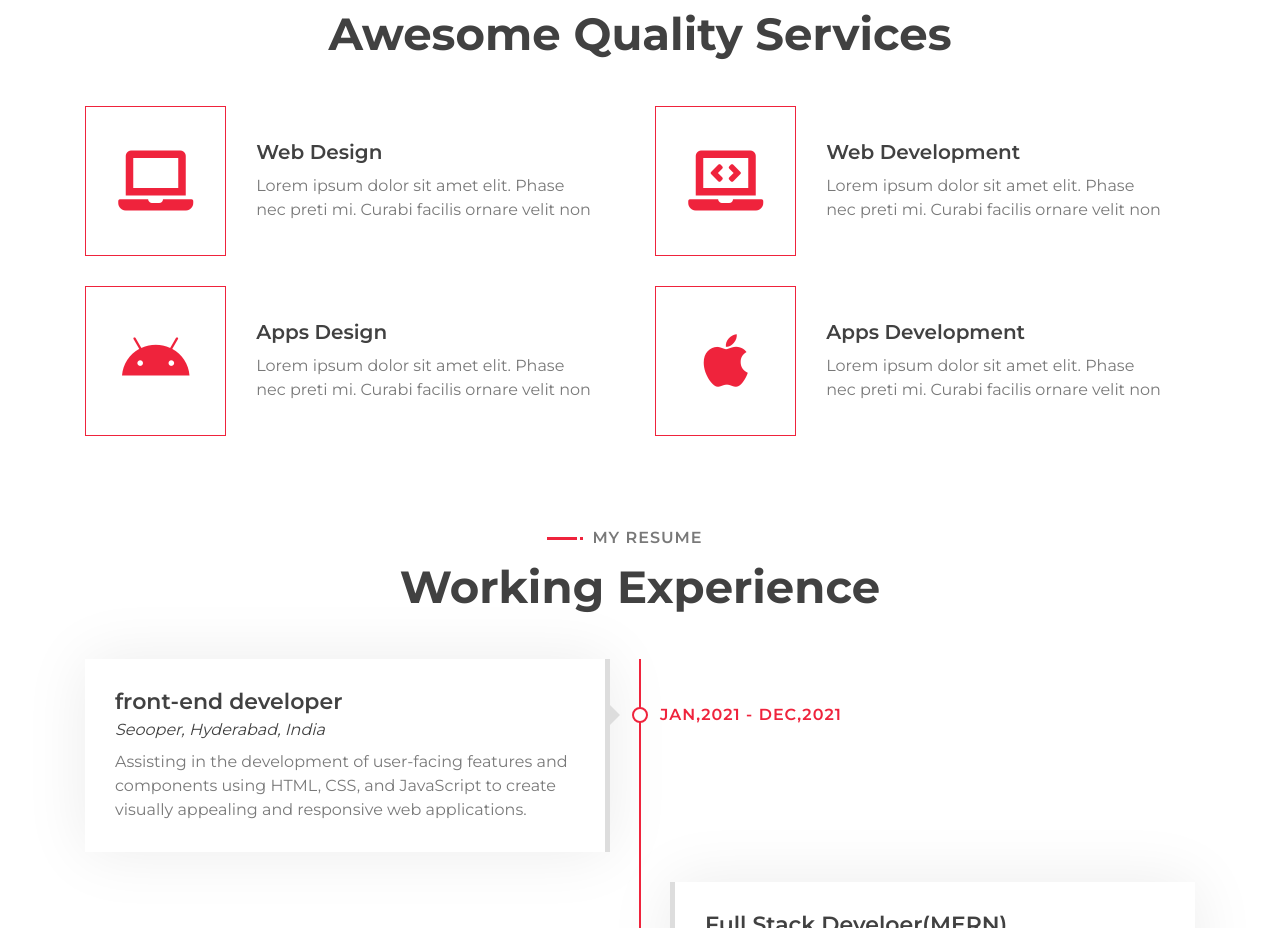
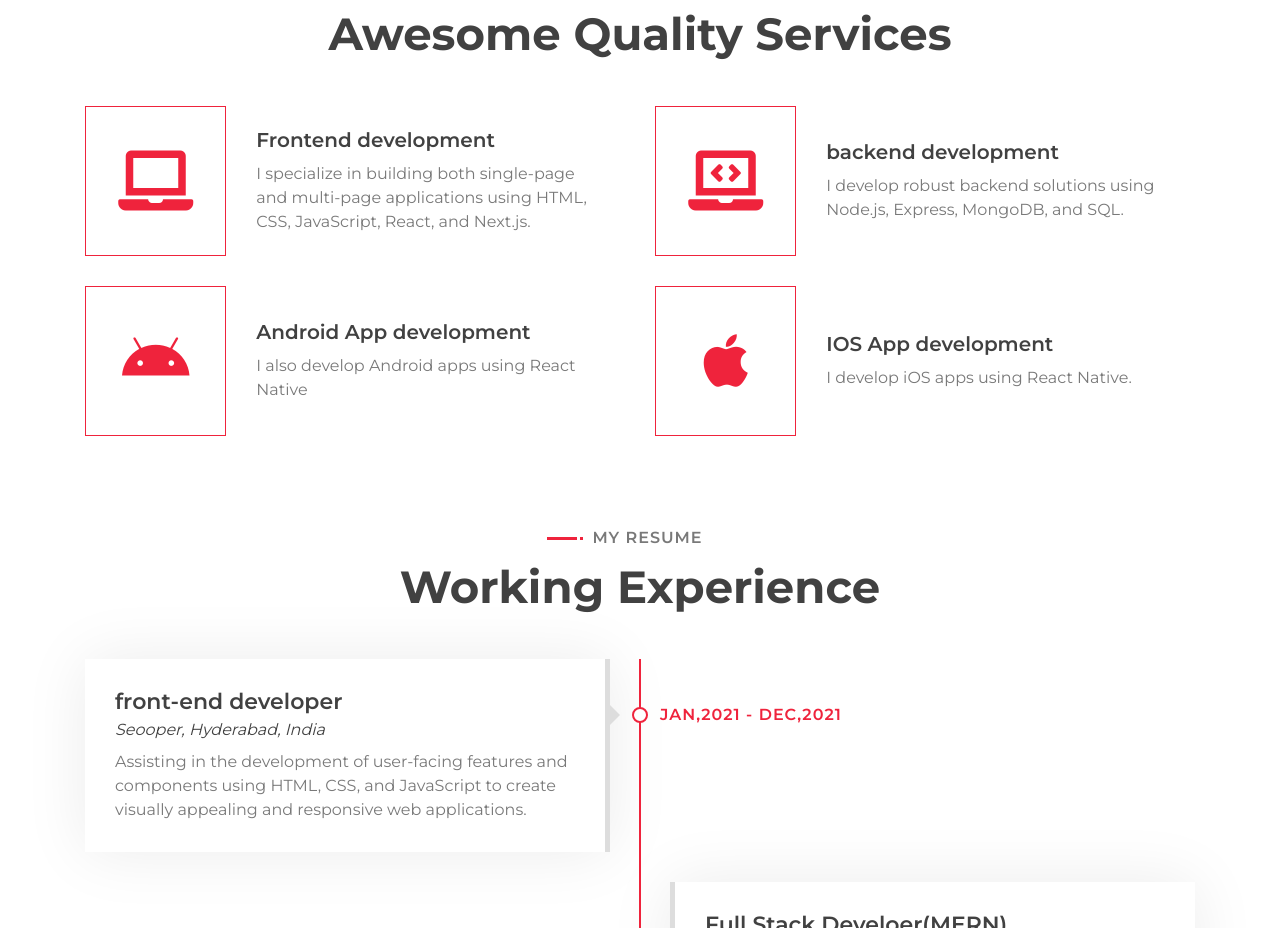
Before and after one commit to ansari0007/ansari.github.io, a plain HTML site: page index.html in a window 1280 px wide. Shown: the part 1429-2357 px from the top of the page. Drawn offline with nearby package versions, Linux system fonts and the light colour scheme.

Commit message:
Update index.html

```diff
--- a/index.html
+++ b/index.html
@@ -153,9 +153,9 @@
                                 <i class="fa fa-laptop"></i>
                             </div>
                             <div class="service-text">
-                                <h3>Web Design</h3>
+                                <h3>Frontend development</h3>
                                 <p>
-                                    Lorem ipsum dolor sit amet elit. Phase nec preti mi. Curabi facilis ornare velit non
+                                    I specialize in building both single-page and multi-page applications using HTML, CSS, JavaScript, React, and Next.js.
                                 </p>
                             </div>
                         </div>
@@ -166,10 +166,9 @@
                                 <i class="fa fa-laptop-code"></i>
                             </div>
                             <div class="service-text">
-                                <h3>Web Development</h3>
+                                <h3>backend development</h3>
                                 <p>
-                                    Lorem ipsum dolor sit amet elit. Phase nec preti mi. Curabi facilis ornare velit non
-                                </p>
+I develop robust backend solutions using Node.js, Express, MongoDB, and SQL.                                </p>
                             </div>
                         </div>
                     </div>
@@ -179,10 +178,9 @@
                                 <i class="fab fa-android"></i>
                             </div>
                             <div class="service-text">
-                                <h3>Apps Design</h3>
+                                <h3>Android App development</h3>
                                 <p>
-                                    Lorem ipsum dolor sit amet elit. Phase nec preti mi. Curabi facilis ornare velit non
-                                </p>
+I also develop Android apps using React Native                                </p>
                             </div>
                         </div>
                     </div>
@@ -192,9 +190,9 @@
                                 <i class="fab fa-apple"></i>
                             </div>
                             <div class="service-text">
-                                <h3>Apps Development</h3>
+                                <h3>IOS App development</h3>
                                 <p>
-                                    Lorem ipsum dolor sit amet elit. Phase nec preti mi. Curabi facilis ornare velit non
+                                    I develop iOS apps using React Native.
                                 </p>
                             </div>
                         </div>
```
